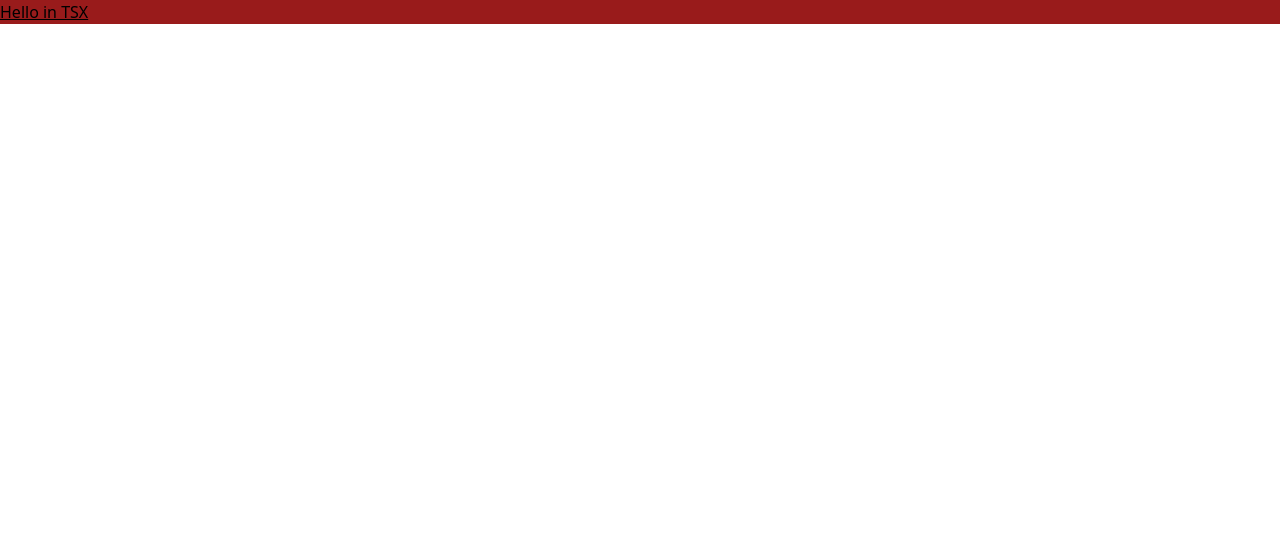
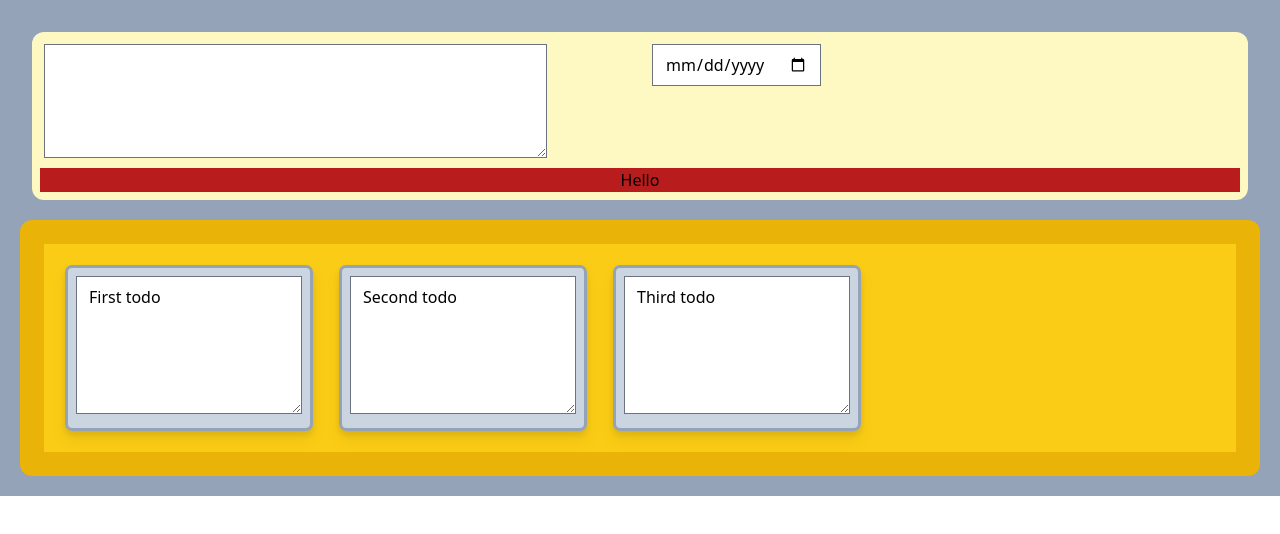
Before and after one commit to N-Amaral/react-todoApp, a React (Create React App) app in the folder todolist/: page / in a window 1280 px wide. Shown: the top 534 px of the page. Built offline with nearby package versions, Linux system fonts and the light colour scheme.

Commit message:
List and Form Components are set. Styling before functionality is added

```diff
--- a/todolist/package.json
+++ b/todolist/package.json
@@ -36,6 +36,10 @@
     ]
   },
   "devDependencies": {
+    "@tailwindcss/aspect-ratio": "^0.4.2",
+    "@tailwindcss/forms": "^0.5.3",
+    "@tailwindcss/line-clamp": "^0.4.2",
+    "@tailwindcss/typography": "^0.5.7",
     "autoprefixer": "^10.4.13",
     "postcss": "^8.4.18",
     "tailwindcss": "^3.2.1",
--- a/todolist/src/App.tsx
+++ b/todolist/src/App.tsx
@@ -1,12 +1,18 @@
-import React from "react";
+import React, { useEffect } from "react";
+import ListComponents from "./ListComponents";
+import InputComponents from "./InputComponents";
 
-function App() {
-  const message: string = "Hello in TSX";
+const App = () => {
   return (
-    <div className="App">
-      <p className="underline bg-red-800">{message}</p>
+    <div className="App bg-slate-400 p-3">
+      <div className="input-wrapper m-5 p-2 bg-yellow-100 rounded-xl">
+        <InputComponents />
+      </div>
+      <div className="list-wrapper m-2 p-3 bg-yellow-500 rounded-xl ">
+        <ListComponents />
+      </div>
     </div>
   );
-}
+};
 
 export default App;
--- /dev/null
+++ b/todolist/src/InputComponents.tsx
@@ -0,0 +1,52 @@
+import React from "react";
+
+const DateInput = () => {
+  return (
+    <>
+      <div className="date-wrapper basis-1/4 m-1">
+        <input className="form-input" type="date" name="todo-date" id="todo-date" />
+      </div>
+    </>
+  );
+};
+
+const TextInput = () => {
+  return (
+    <>
+      <div className="text-wrapper basis-1/2 m-1">
+        <textarea className="form-textarea" name="text" id="todo-text" cols={50} rows={4}></textarea>
+      </div>
+    </>
+  );
+};
+
+const InputComponents = () => {
+  function readText() {
+    const textArea: NodeListOf<HTMLInputElement> = document.querySelectorAll("#todo-text");
+    Array.from(textArea).forEach((input: HTMLInputElement) => {
+      console.log(input.value);
+    });
+  }
+  return (
+    <>
+      <form
+        action=""
+        className="flex flex-col"
+        onSubmit={(event) => {
+          event.preventDefault();
+          readText();
+        }}
+      >
+        <div className="flex flex-row">
+          <TextInput />
+          <DateInput />
+        </div>
+        <button id="submitContent" className="h-10 bg-red-700 basis-1/6" type="submit" formMethod="GET">
+          Hello
+        </button>
+      </form>
+    </>
+  );
+};
+
+export default InputComponents;
--- /dev/null
+++ b/todolist/src/ListComponents.tsx
@@ -0,0 +1,21 @@
+import React from "react";
+
+const ListItem = (props: { content: string }) => {
+  return (
+    <li className="m-4 p-2 bg-slate-300 rounded drop-shadow-lg outline outline-slate-400 ">
+      <textarea name="readTodo " cols={20} rows={5} disabled value={props.content}></textarea>
+    </li>
+  );
+};
+
+const List = () => {
+  const todo: string[] = ["First todo", "Second todo", "Third todo"];
+  const content: any[] = [];
+
+  todo.forEach((item, i) => {
+    content.push(<ListItem content={item} key={i} />);
+  });
+  return <ul className="m-3 p-2 bg-yellow-400 flex flex-row flex-auto">{content}</ul>;
+};
+
+export default List;
--- a/todolist/tailwind.config.js
+++ b/todolist/tailwind.config.js
@@ -4,5 +4,5 @@ module.exports = {
   theme: {
     extend: {},
   },
-  plugins: [],
+  plugins: [require("@tailwindcss/aspect-ratio"), require("@tailwindcss/forms"), require("@tailwindcss/line-clamp"), require("@tailwindcss/typography")],
 };
```
Also changed, not shown: 1 other file (tests, documents, lock files or other folders).
